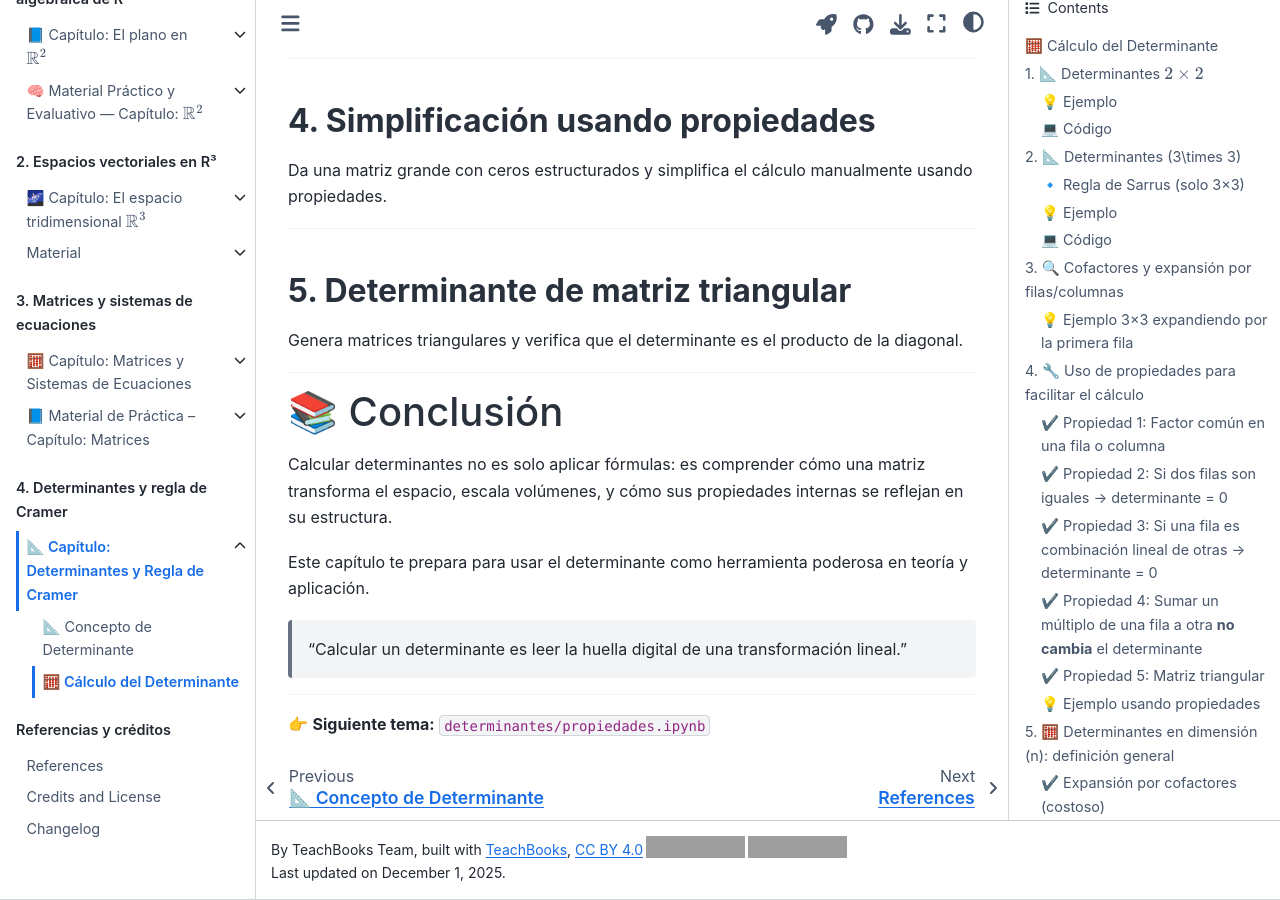
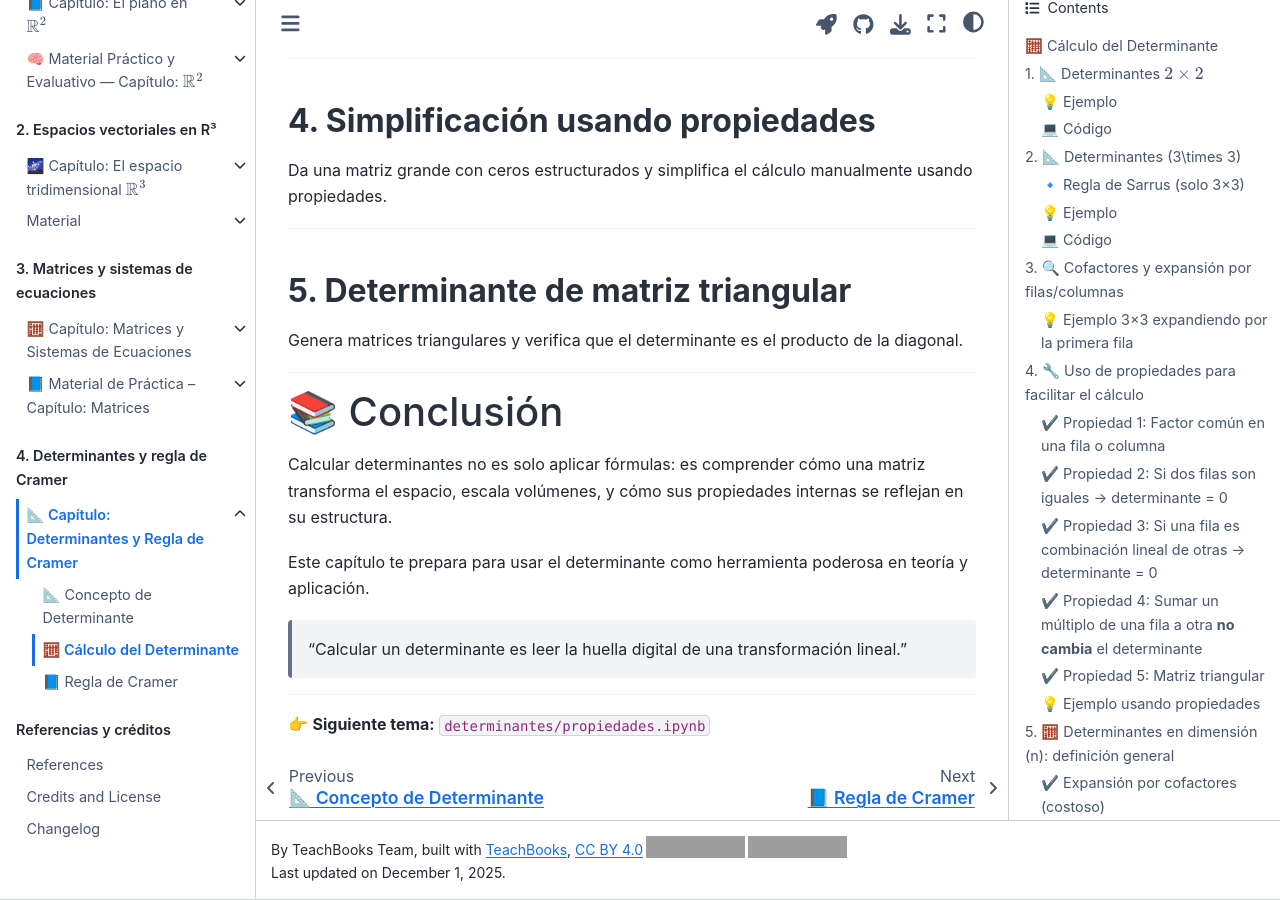
Before and after one commit to jucollas/platilla-libro-algebra-lineal, a Jupyter Book: the page built from book/determinantes/calculo.ipynb, in a window 1280 px wide and 900 px high, scrolled down 7985 px. Built offline with Jupyter Book 1.0.4 settings and Sphinx 7.4.7 and the Sphinx Book theme 1.1.4, drawn with Linux system fonts in a browser that asks for light colours; pages that are not in the unit, such as notebooks, are missing from menus; comment, search, counter and statistics services are not loaded; some of the changed text lies outside the part shown; grey boxes are pictures that could not be loaded.

Commit message:
add regla cramer det

```diff
--- a/book/_toc.yml
+++ b/book/_toc.yml
@@ -69,6 +69,7 @@ parts:
         sections:
           - file: determinantes/concepto.ipynb
           - file: determinantes/calculo.ipynb
+          - file: determinantes/regla_cramer.ipynb
 
   - caption: Referencias y créditos
     chapters:
```
Also changed, not shown: book/determinantes/regla_cramer.ipynb.
